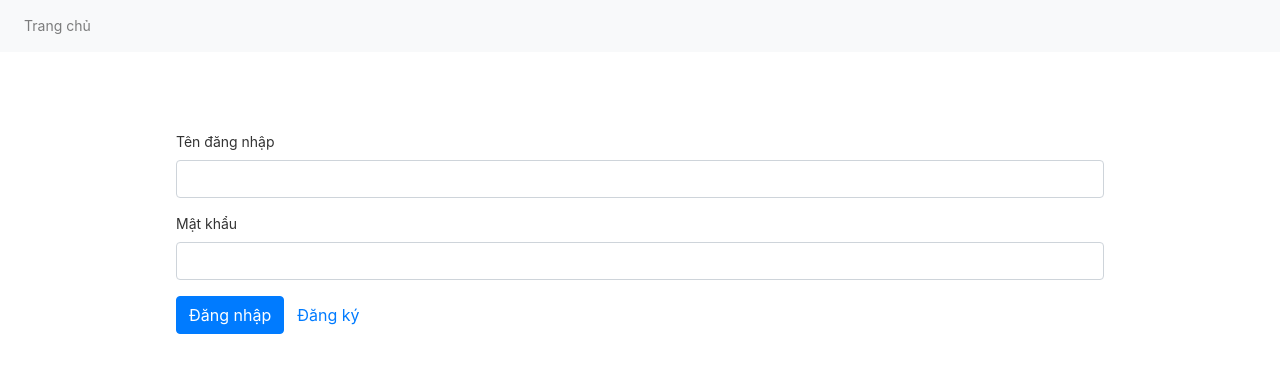
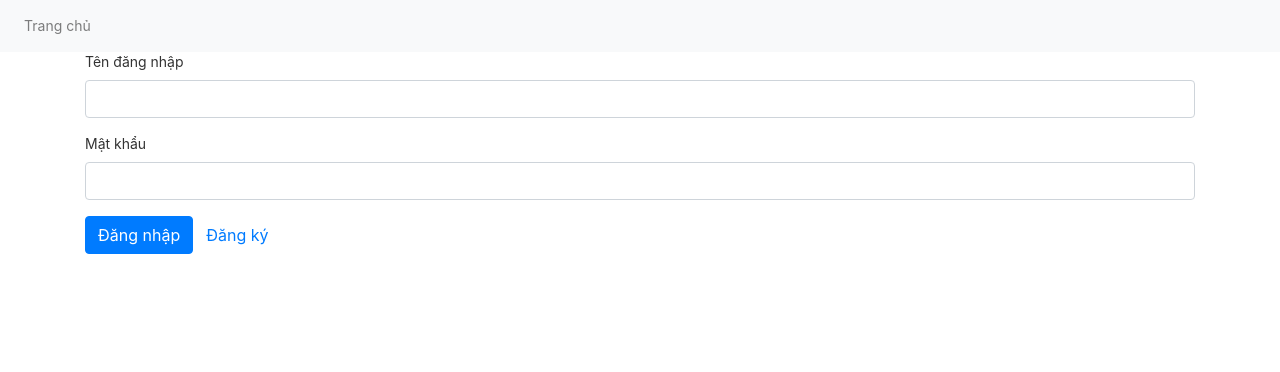
Before and after one commit to frederick-greenacademy/pi_console_system, an Angular app in the folder src/client/pi-frontend/: page /login in a window 1280 px wide. Shown: the top 372 px of the page. Built offline with nearby package versions, Linux system fonts and the light colour scheme.

Commit message:
minor update

```diff
--- a/src/client/pi-frontend/src/app/app.component.html
+++ b/src/client/pi-frontend/src/app/app.component.html
@@ -5,6 +5,6 @@
 </div>
 </div>
 
-<div class="content" role="main">
+<div class="container" role="main">
   <router-outlet></router-outlet>
 </div>
--- a/src/client/pi-frontend/src/app/image-register/image-register.component.html
+++ b/src/client/pi-frontend/src/app/image-register/image-register.component.html
@@ -8,12 +8,12 @@
    <!-- Su dung cho WebView on iPhone or Android <input type="file" accept="image/*" capture="environment"> -->
 
 
-   <video [ngClass]="isMobileBrowser==true?'display:none':'vid'" muted playsinline #video autoplay></video>
-   <button class="btn btn-primary btn-circle" *ngIf="!isMobileBrowser" (click)="capture()">
+   <video [ngClass]="isMobileBrowser==true?'display:none !important;':'vid'" muted playsinline #video autoplay></video>
+   <button *ngIf="!isMobileBrowser" class="btn btn-primary btn-circle" [ngClass]="isMobileBrowser==true?'display:none !important!;':''" (click)="capture()">
       Chụp ảnh
    </button>
 
-   <canvas *ngIf="!isMobileBrowser" #canvas class="vid2"></canvas>
+   <canvas  #canvas class="vid2"></canvas>
 
    <div *ngIf="isMobileBrowser">
 
```
